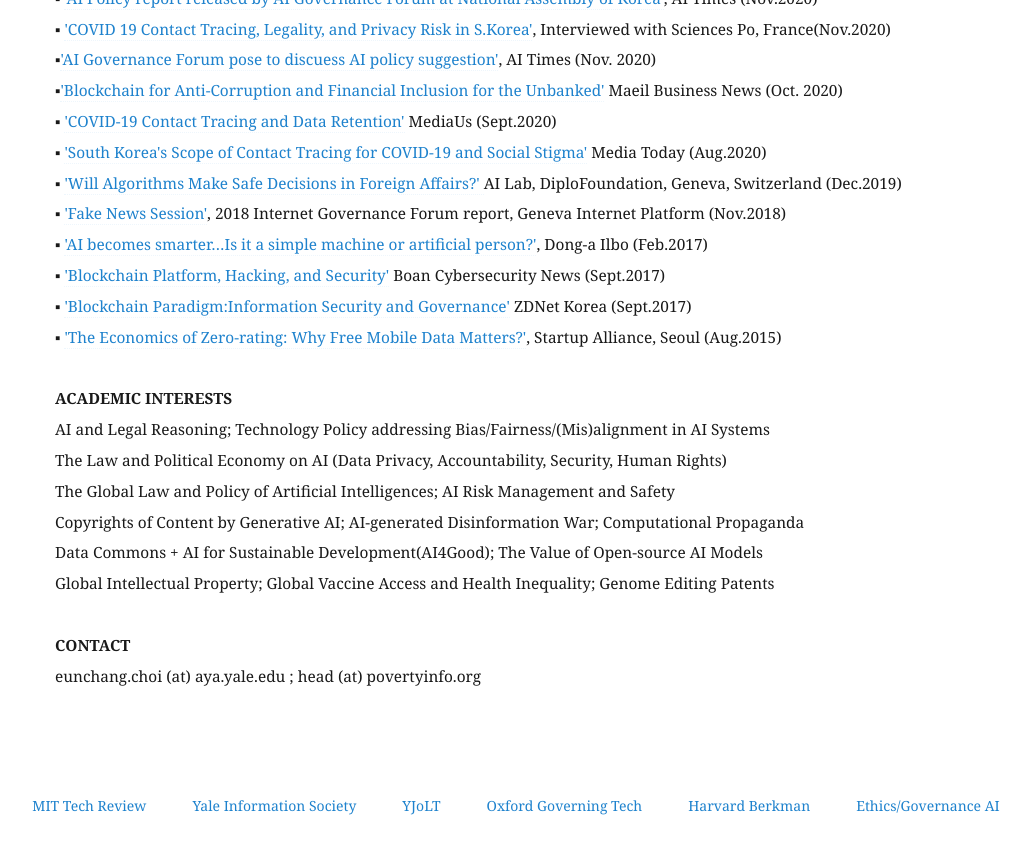
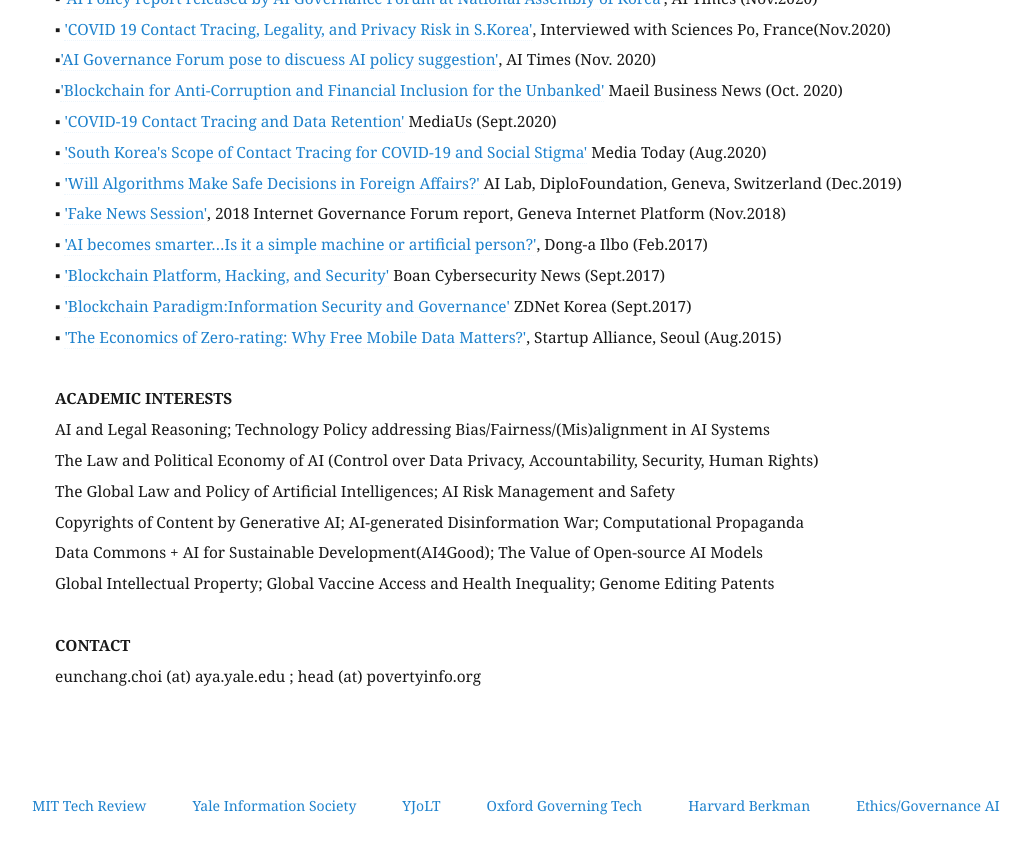
Before and after one commit to eunchangchoi/eunchangchoi.github.io, a Jekyll site: the page built from index.md, in a window 1280 px wide and 900 px high, scrolled down 9410 px. Shown: the top 854 px of the window, without its empty margins (45-1076 px from the left). Built offline with Jekyll 4.4.1, drawn with Linux system fonts in a browser that asks for light colours.

Commit message:
Update index.md

```diff
--- a/index.md
+++ b/index.md
@@ -225,7 +225,7 @@
  <br>
  <strong> ACADEMIC INTERESTS </strong> <br>
    AI and Legal Reasoning; Technology Policy addressing Bias/Fairness/(Mis)alignment in AI Systems <br>
-   The Law and Political Economy on AI (Data Privacy, Accountability, Security, Human Rights) <br>
+   The Law and Political Economy of AI (Control over Data Privacy, Accountability, Security, Human Rights) <br>
    The Global Law and Policy of Artificial Intelligences; AI Risk Management and Safety <br>
    Copyrights of Content by Generative AI; AI-generated Disinformation War; Computational Propaganda <br>
    Data Commons + AI for Sustainable Development(AI4Good); The Value of Open-source AI Models <br>
```
